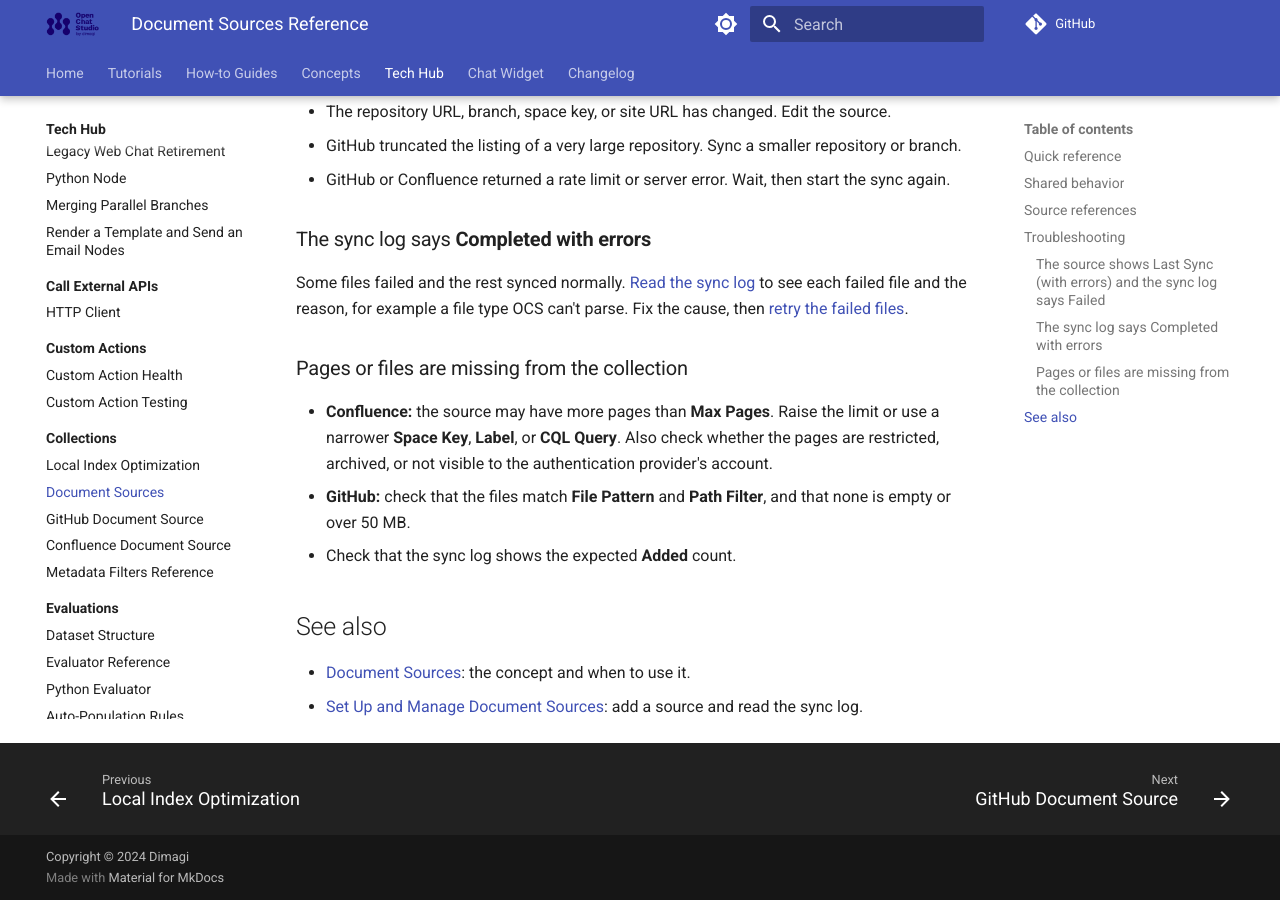
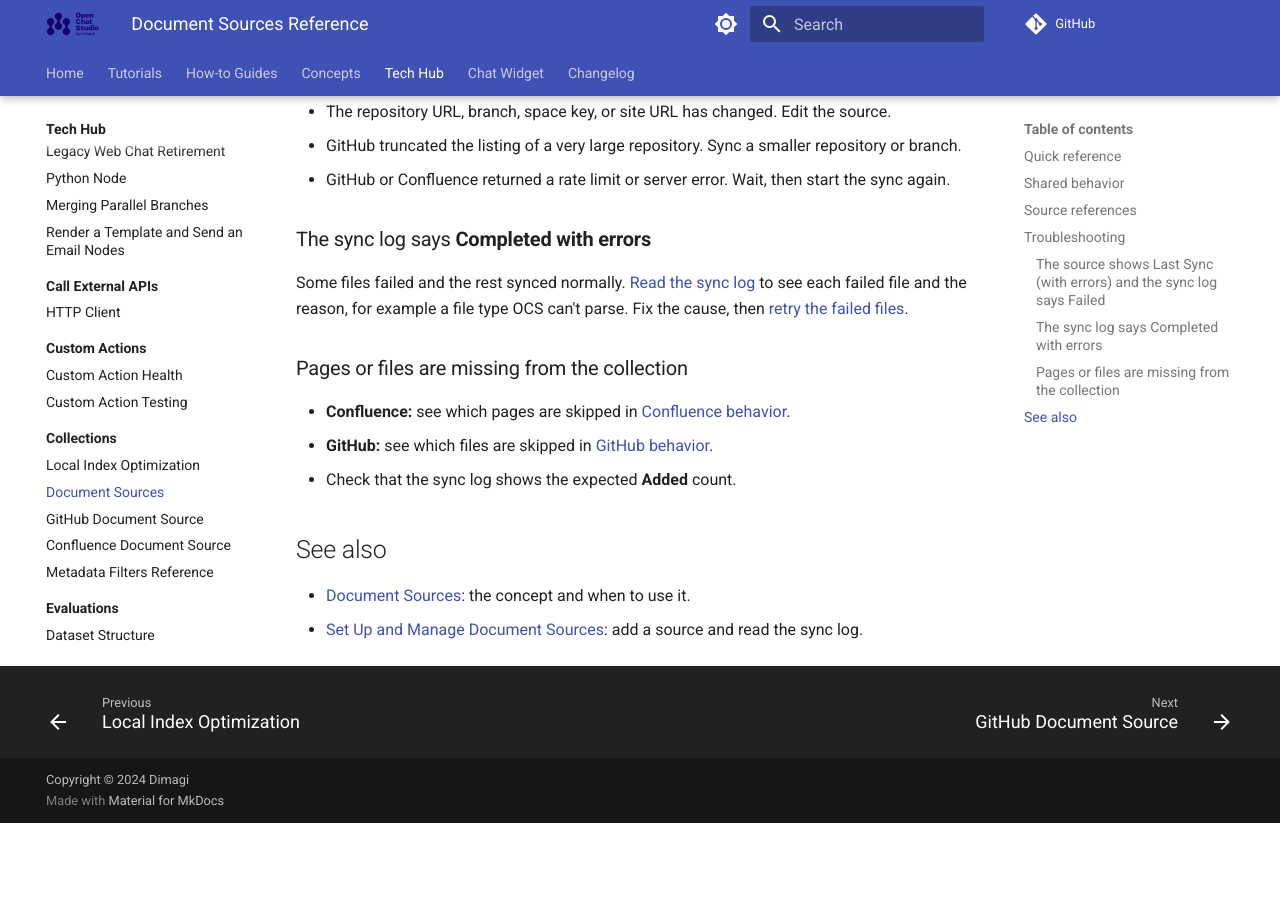
Before and after one commit to dimagi/open-chat-studio-docs, an MkDocs documentation site: the page built from docs/tech-hub/collections/document_sources.md, in a window 1280 px wide and 900 px high, scrolled down 1370 px. Built offline with MkDocs 1.6.1 and Material for MkDocs 9.7.7, drawn with Linux system fonts in a browser that asks for light colours; a script that is not in the unit is left out; comment, search, counter and statistics services are not loaded; after the commit the page ends 2193 px from its top, so only the background shows below that.

Commit message:
Reduce duplication with internal links

```diff
--- a/docs/tech-hub/collections/document_sources.md
+++ b/docs/tech-hub/collections/document_sources.md
@@ -60,10 +60,8 @@ Fix the cause, then [retry the failed files](../../how-to/collections/document_s
 
 ### Pages or files are missing from the collection
 
-- **Confluence:** the source may have more pages than **Max Pages**.
-  Raise the limit or use a narrower **Space Key**, **Label**, or **CQL Query**.
-  Also check whether the pages are restricted, archived, or not visible to the authentication provider's account.
-- **GitHub:** check that the files match **File Pattern** and **Path Filter**, and that none is empty or over 50 MB.
+- **Confluence:** see which pages are skipped in [Confluence behavior](confluence_document_source.md#behavior).
+- **GitHub:** see which files are skipped in [GitHub behavior](github_document_source.md#behavior).
 - Check that the sync log shows the expected **Added** count.
 
 ## See also
```
